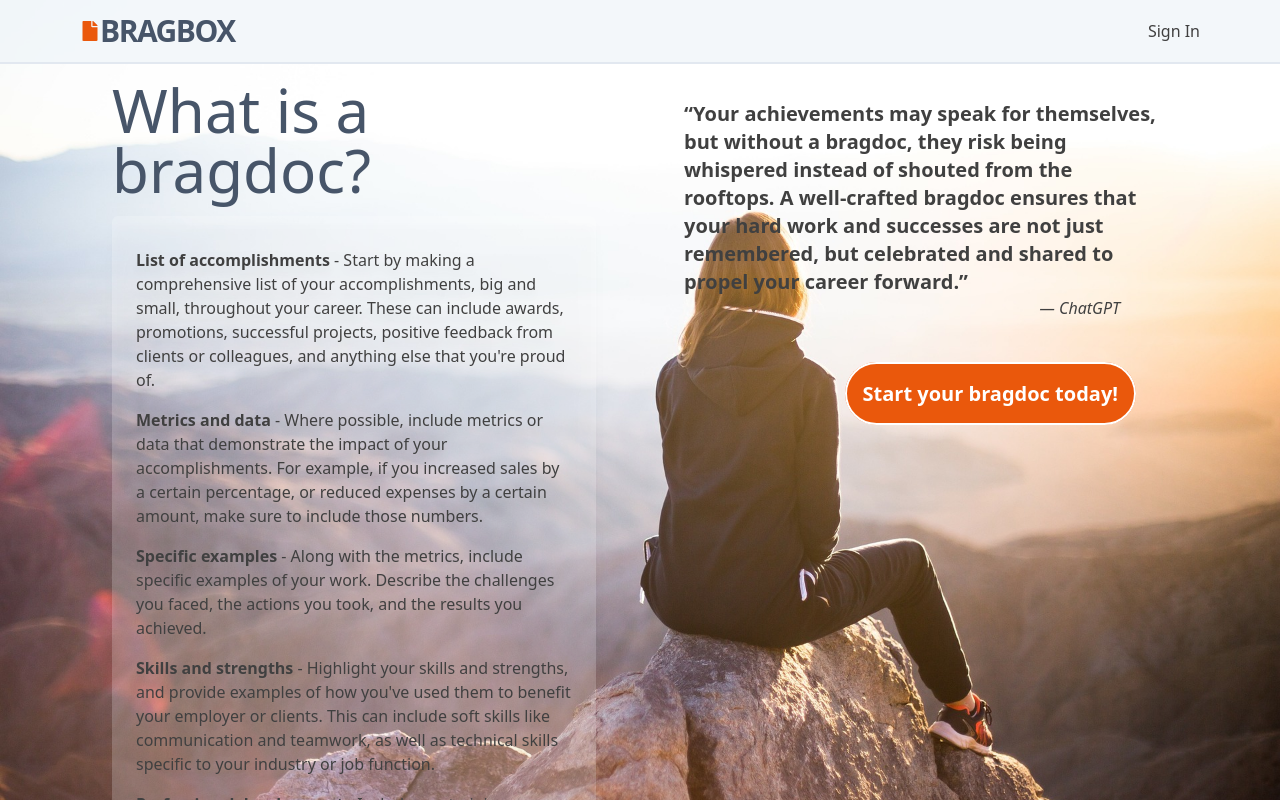
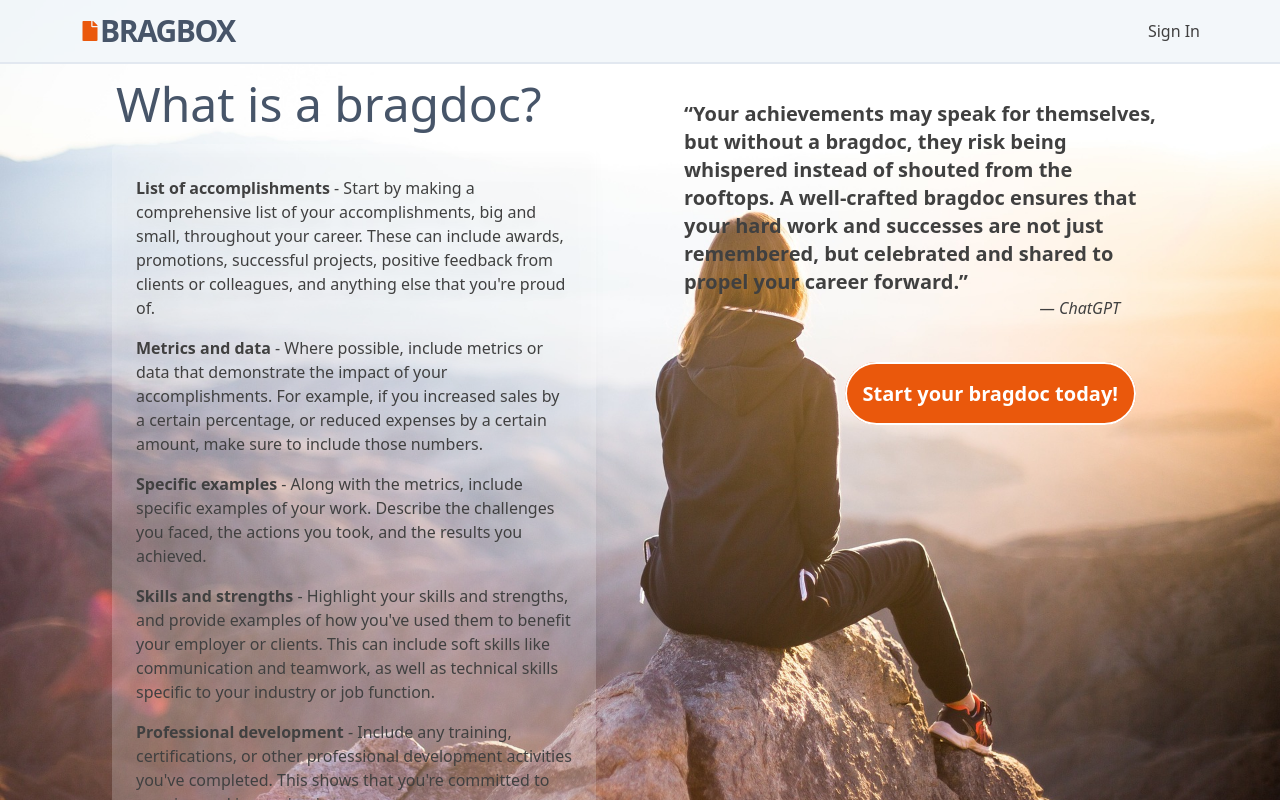
Before and after one commit to talha6663/BragDocumentApplication, a React (Create React App) app in the folder client/: page / in a window 1280 px wide. Built offline with nearby package versions, Linux system fonts and the light colour scheme; no server answers.

Commit message:
Styling update

```diff
--- a/client/src/components/Welcome.js
+++ b/client/src/components/Welcome.js
@@ -13,7 +13,7 @@ const Welcome = () => {
 				<Navbar />
 				<div className="flex justtify-content-center mx-28 text-neutral-700">
 					<div className="w-1/2 mr-12 mt-20">
-						<h1 className="mb-4 text-6xl text-slate-600">What is a bragdoc?</h1>
+						<h1 className="mb-4 pl-1 text-5xl text-slate-600">What is a bragdoc?</h1>
 						<ul className="bg-white bg-opacity-20 drop-shadow-xl p-6 rounded-md">
 							<li className="py-2">
 								<strong>List of accomplishments</strong> - Start by making a comprehensive list of your accomplishments, big and small, throughout your career. These can include awards, promotions, successful projects, positive feedback from clients
@@ -48,7 +48,7 @@ const Welcome = () => {
 								<cite>&mdash; ChatGPT</cite>
 							</figcaption>
 						</blockquote>
-						<div className="text-right pt-10 pr-8">
+						<div className="text-right pt-10 pr-8 border-3 border-white">
 							<Link onClick={googleSignIn} className="p-4 rounded-full border-2 border-white text-xl font-bold bg-orange-600 text-white">
 								Start your bragdoc today!
 							</Link>
```
